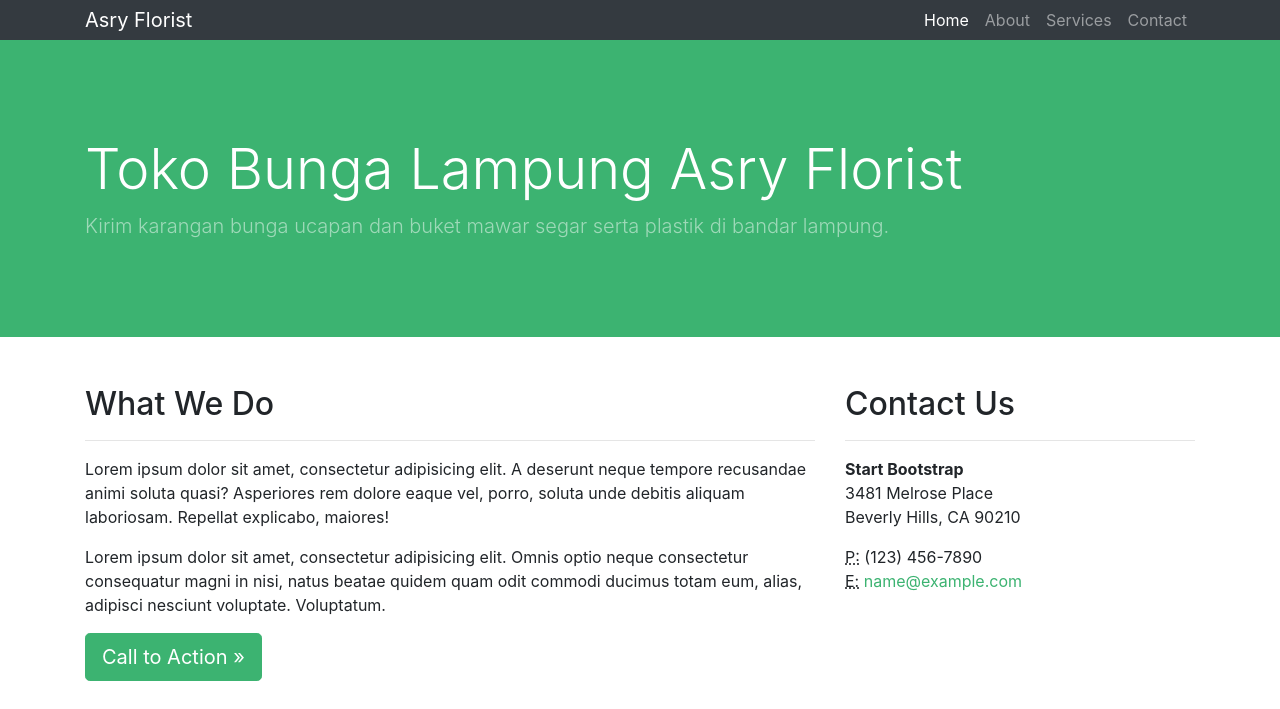
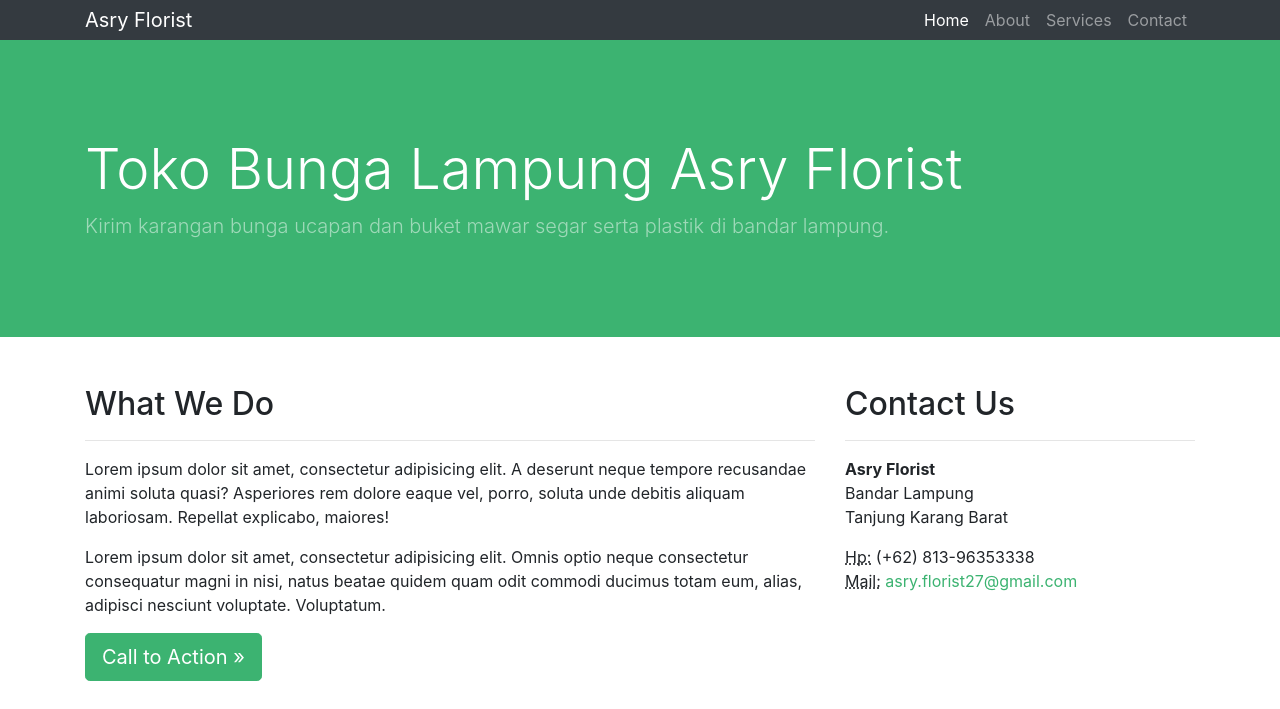
Before and after one commit to bungaasryflorist/tokobungalampung.github.io, a Jekyll site: the page built from index.html, in a window 1280 px wide, cut to the strip 0-709 px from the top of the page. Built offline with Jekyll 4.4.1, drawn with Linux system fonts in a browser that asks for light colours.

Commit message:
Update sidebar.html

```diff
--- a/_includes/sidebar.html
+++ b/_includes/sidebar.html
@@ -2,15 +2,15 @@
   <h2>Contact Us</h2>
   <hr />
   <address>
-    <strong>Start Bootstrap</strong>
-    <br />3481 Melrose Place <br />Beverly Hills, CA 90210
+    <strong>Asry Florist</strong>
+    <br />Bandar Lampung <br />Tanjung Karang Barat
     <br />
   </address>
   <address>
-    <abbr title="Phone">P:</abbr>
-    (123) 456-7890
+    <abbr title="Phone">Hp:</abbr>
+    (+62) 813-96353338
     <br />
-    <abbr title="Email">E:</abbr>
-    <a href="mailto:#">name@example.com</a>
+    <abbr title="Email">Mail:</abbr>
+    <a href="mailto:#">asry.florist27@gmail.com</a>
   </address>
 </div>
```
